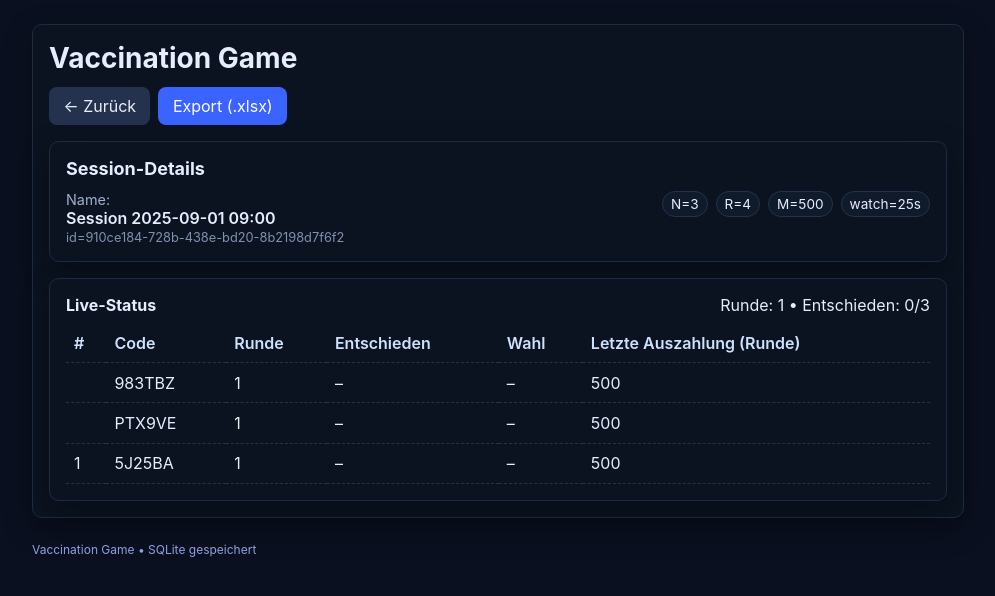
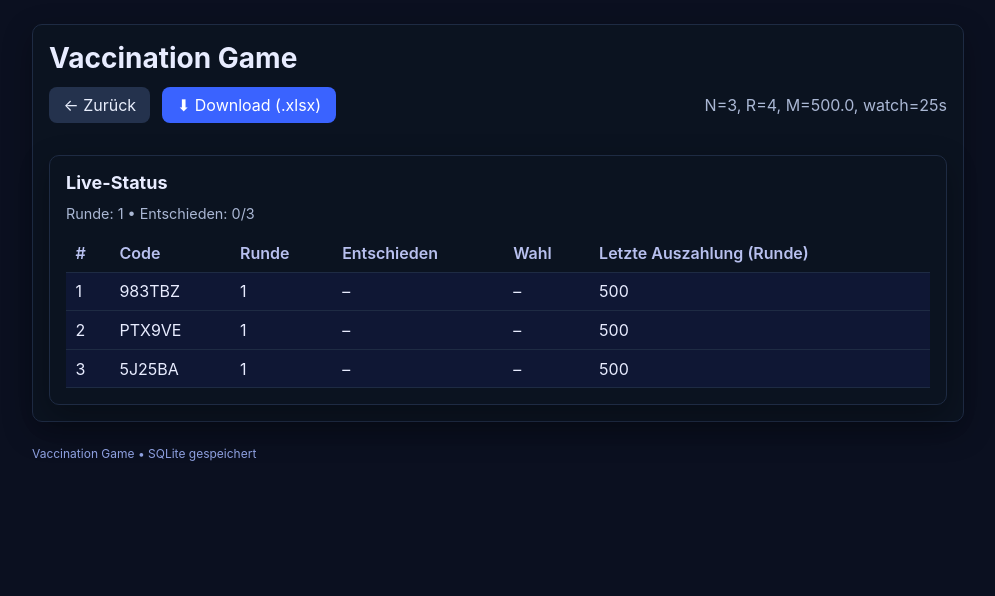
Before and after one commit to 0MajorBoB0/amann_webpage, a Flask app: page /admin/session/910ce184-728b-438e-bd20-8b2198d7f6f2 in a window 1280 px wide. Shown: the top 596 px of the page, without its empty margins (142-1137 px from the left). Run offline with Flask 3, Linux system fonts and the light colour scheme; the visitor is signed in with stand-in values (Sample User, id 1); data comes from the database, SQL or seed files in the repository; both versions use the stored data as it was after the commit; tables that the repository leaves empty hold one stand-in row (values such as "Sample post").

Commit message:
finished

```diff
--- a/app.py
+++ b/app.py
@@ -6,6 +6,8 @@ from flask import (
     url_for, jsonify, g, send_file
 )
 from openpyxl import Workbook
+from openpyxl.styles import Font, PatternFill, Alignment
+from openpyxl.utils import get_column_letter
 
 APP_DIR = os.path.dirname(os.path.abspath(__file__))
 DB_PATH = os.path.join(APP_DIR, "game.db")
@@ -86,6 +88,7 @@ def iso_utc(dt: datetime.datetime) -> str:
 
 def parse_iso_utc(s: str) -> datetime.datetime:
     return datetime.datetime.fromisoformat((s or "").replace("Z", "+00:00"))
+
 
 def init_db():
     con = db()
@@ -342,14 +345,13 @@ def choose():
     s = con.execute("SELECT * FROM sessions WHERE id=?", (p["session_id"],)).fetchone()
     r = p["current_round"]
     already = con.execute("SELECT 1 FROM decisions WHERE participant_id=? AND round_number=?", (p["id"], r)).fetchone()
-    if already:  # client leitet trotzdem zur Warteseite
+    if already:
         return jsonify({"ok": True})
     con.execute(
         "INSERT INTO decisions (session_id, participant_id, round_number, choice, created_at) VALUES (?,?,?,?,?)",
-        (s["id"], p["id"], r, choice, utc_now().isoformat()),
+        (s["id"], p["id"], r, choice, iso_utc(utc_now())),
     )
     con.commit()
-    # WICHTIG: JSON-Antwort; Client navigiert unmittelbar zu /wait
     return jsonify({"ok": True})
 
 @app.route("/wait")
@@ -531,10 +533,12 @@ def feedback():
     p = g.participant
     s = con.execute("SELECT * FROM sessions WHERE id=?", (p["session_id"],)).fetchone()
     r = p["current_round"] - 1
-    if r < 1: return redirect(url_for("round_view"))
+    if r < 1:
+        return redirect(url_for("round_view"))
 
     d = con.execute(
-        "SELECT choice, total_cost, payout, base_payout, b_cost_round, others_A FROM decisions WHERE session_id=? AND participant_id=? AND round_number=?",
+        "SELECT choice, total_cost, payout, base_payout, b_cost_round, others_A "
+        "FROM decisions WHERE session_id=? AND participant_id=? AND round_number=?",
         (s["id"], p["id"], r),
     ).fetchone()
 
@@ -559,7 +563,7 @@ def feedback():
         others_A=(d["others_A"] if d else None),
         decided_A=decided_A,
         decided_B=decided_B,
-        next_round = (not s["archived"]) and (p["current_round"] <= s["rounds"]),
+        next_round=(not s["archived"]) and (p["current_round"] <= s["rounds"]),
     )
     return render_template("feedback.html", **ctx)
 
@@ -647,7 +651,7 @@ def admin():
     rows = con.execute("SELECT * FROM sessions ORDER BY created_at DESC").fetchall()
     sessions_active, sessions_done, sessions_arch = [], [], []
     for s in rows:
-        ps = con.execute("SELECT code FROM participants WHERE session_id=? ORDER BY code", (s["id"],)).fetchall()
+        ps = con.execute("SELECT code FROM participants WHERE session_id=?", (s["id"],)).fetchall()
         sdict = {**dict(s), "participants": [dict(p) for p in ps]}
         if s["archived"]:
             sessions_arch.append(sdict)
@@ -737,6 +741,40 @@ def admin_delete_session():
     return redirect(url_for("admin"))
 
 # --------- XLSX Export ----------
+def _style_table(ws, header_row=1, wrap_cols=None, int_cols=None):
+    """Apply tidy styling to a worksheet: header style, freeze, filter, number formats, wrapping, autosize."""
+    hdr_fill = PatternFill("solid", fgColor="1F2A44")
+    hdr_font = Font(bold=True, color="FFFFFF")
+    for cell in ws[header_row]:
+        cell.fill = hdr_fill
+        cell.font = hdr_font
+        cell.alignment = Alignment(vertical="center")
+
+    ws.freeze_panes = f"A{header_row+1}"
+    ws.auto_filter.ref = ws.dimensions
+
+    if int_cols:
+        for col_idx in int_cols:
+            col_letter = get_column_letter(col_idx)
+            for r in range(header_row+1, ws.max_row+1):
+                ws[f"{col_letter}{r}"].number_format = "0"
+
+    if wrap_cols:
+        for col_idx in wrap_cols:
+            col_letter = get_column_letter(col_idx)
+            for r in range(header_row, ws.max_row+1):
+                ws[f"{col_letter}{r}"].alignment = Alignment(wrap_text=True, vertical="top")
+
+    max_width = {}
+    for row in ws.iter_rows(values_only=False):
+        for cell in row:
+            length = len(str(cell.value)) if cell.value is not None else 0
+            max_width[cell.column] = max(max_width.get(cell.column, 0), length)
+
+    for col, width in max_width.items():
+        col_letter = get_column_letter(col)
+        ws.column_dimensions[col_letter].width = min(60, max(10, width * 1.15))
+
 @app.get("/admin/export_session_xlsx")
 def admin_export_session_xlsx():
     if not require_admin(): return redirect(url_for("admin_login"))
@@ -746,17 +784,31 @@ def admin_export_session_xlsx():
     if not s: return ("Not found", 404)
 
     wb = Workbook()
+
+    # Session (kompakte Parameter)
     ws0 = wb.active; ws0.title = "Session"
     ws0.append(["id","name","group_size","rounds","starting_balance","watch_time","created_at","archived"])
-    ws0.append([s["id"], s["name"], s["group_size"], s["rounds"], s["starting_balance"], s["watch_time"], s["created_at"], s["archived"]])
+    ws0.append([
+        s["id"], s["name"], s["group_size"], s["rounds"],
+        s["starting_balance"], s["watch_time"], s["created_at"], s["archived"]
+    ])
+    _style_table(ws0, header_row=1, wrap_cols=[7,8], int_cols=[3,4,5,6])
 
+    # Participants
     ws1 = wb.create_sheet("Participants")
     ws1.append(["player_no","code","ptype","joined","current_round","balance","completed","created_at"])
-    for p in con.execute("SELECT join_number, code, ptype, joined, current_round, balance, completed, created_at FROM participants WHERE session_id=? ORDER BY join_number, code", (sid,)):
-        ws1.append([p["join_number"], p["code"], p["ptype"], p["joined"], p["current_round"], p["balance"], p["completed"], p["created_at"]])
+    for p in con.execute(
+        "SELECT join_number, code, ptype, joined, current_round, balance, completed, created_at "
+        "FROM participants WHERE session_id=? ORDER BY join_number, code", (sid,)
+    ):
+        ws1.append([p["join_number"], p["code"], p["ptype"], p["joined"],
+                    p["current_round"], p["balance"], p["completed"], p["created_at"]])
+    _style_table(ws1, header_row=1, wrap_cols=[8], int_cols=[1,3,4,5,6,7])
 
+    # Decisions (inkl. others_A / b_cost_round / base_payout)
     ws2 = wb.create_sheet("Decisions")
-    ws2.append(["round","player_no","code","ptype","choice","a_cost","b_cost","total_cost","payout","created_at","revealed","others_A","b_cost_round","base_payout"])
+    ws2.append(["round","player_no","code","ptype","choice","a_cost","b_cost","total_cost",
+                "payout","created_at","revealed","others_A","b_cost_round","base_payout"])
     for d in con.execute("""
         SELECT d.round_number, p.join_number, p.code, p.ptype, d.choice,
                d.a_cost, d.b_cost, d.total_cost, d.payout, d.created_at, d.reveal,
@@ -767,7 +819,12 @@ def admin_export_session_xlsx():
         ws2.append([d["round_number"], d["join_number"], d["code"], d["ptype"], d["choice"],
                     d["a_cost"], d["b_cost"], d["total_cost"], d["payout"], d["created_at"], d["reveal"],
                     d["others_A"], d["b_cost_round"], d["base_payout"]])
+    _style_table(
+        ws2, header_row=1, wrap_cols=[10],  # created_at
+        int_cols=[1,2,4,6,7,8,9,11,12,13,14]
+    )
 
+    # Design (kompakt & lesbar)
     ws3 = wb.create_sheet("Design")
     ws3.append(["Parameter","Wert","Kommentar"])
     for k,v,c in [
@@ -781,21 +838,27 @@ def admin_export_session_xlsx():
         ("Archiviert", s["archived"], "1 = archiviert"),
     ]:
         ws3.append([k,v,c])
+    _style_table(ws3, header_row=1, wrap_cols=[2,3])
 
+    # TypeCostTable (Originale Chef-Tabelle – relevant für Replikation)
     ws4 = wb.create_sheet("TypeCostTable")
     ws4.append(["Typ","A_cost","B_cost_1A","B_cost_2A","B_cost_3A","B_cost_4A","B_cost_5A"])
     for t in sorted(TYPE_COST.keys()):
         ws4.append([t, TYPE_COST[t]["A"], *TYPE_COST[t]["B"][:5]])
+    _style_table(ws4, header_row=1, int_cols=[1,2,3,4,5,6,7])
 
+    # RoundSettings (pro Runde die verwendeten Parameter)
     ws5 = wb.create_sheet("RoundSettings")
     ws5.append(["round","M","N","watch_time"])
     for rr in range(1, int(s["rounds"]) + 1):
         ws5.append([rr, s["starting_balance"], s["group_size"], s["watch_time"]])
+    _style_table(ws5, header_row=1, int_cols=[1,2,3,4])
 
     buf = io.BytesIO()
     wb.save(buf); buf.seek(0)
     filename = f"session_{s['name'].replace(' ', '_')}_{s['id'][:8]}.xlsx"
-    return send_file(buf,
+    return send_file(
+        buf,
         mimetype="application/vnd.openxmlformats-officedocument.spreadsheetml.sheet",
         as_attachment=True,
         download_name=filename
--- a/templates/admin_session.html
+++ b/templates/admin_session.html
@@ -1,45 +1,25 @@
 {% extends "base.html" %}
-{% block title %}Vaccination Game – Session-Details{% endblock %}
+{% block title %}Vaccination Game – Session{% endblock %}
 
 {% block content %}
 <div class="page">
 
-  <header class="pagehead">
-    <div class="actions">
-      <a class="btn btn-secondary" href="{{ url_for('admin') }}">← Zurück</a>
-      <a class="btn btn-primary" href="{{ url_for('admin_export_session_xlsx', session_id=session.id) }}">Export (.xlsx)</a>
+  <div class="toolbar" style="display:flex;gap:.75rem;align-items:center; margin-bottom:1rem;">
+    <a class="btn" href="{{ url_for('admin') }}">← Zurück</a>
+    <a class="btn btn-primary" href="{{ url_for('admin_export_session_xlsx') }}?session_id={{ session.id }}">⬇ Download (.xlsx)</a>
+    <div class="muted" style="margin-left:auto;">
+      N={{ session.group_size }}, R={{ session.rounds }}, M={{ session.starting_balance }}, watch={{ session.watch_time }}s
     </div>
-  </header>
+  </div>
 
   <section class="card">
-    <h3>Session-Details</h3>
-
-    <div class="meta">
-      <div class="metabox">
-        <div class="label">Name:</div>
-        <div class="value">{{ session.name }}</div>
-        <div class="sub">id={{ session.id }}</div>
-      </div>
-
-      <div class="chips">
-        <span class="chip">N={{ session.group_size }}</span>
-        <span class="chip">R={{ session.rounds }}</span>
-        <span class="chip">M={{ session.starting_balance|int }}</span>
-        <span class="chip">watch={{ session.watch_time|int }}s</span>
-      </div>
-    </div>
-  </section>
-
-  <section class="card">
-    <div class="listhead">
-      <div>
-        <strong>Live-Status</strong>
-      </div>
-      <div id="round_info">Runde: {{ round_number }} • Entschieden: <span id="decided_count">0</span>/<span id="need">{{ session.group_size }}</span></div>
+    <h3>Live-Status</h3>
+    <div class="muted tiny">Runde: <span id="round_disp">{{ round_number }}</span> •
+      Entschieden: <span id="decided_count">0</span>/<span id="group_size">{{ session.group_size }}</span>
     </div>
 
-    <div class="tablewrap">
-      <table class="tbl" id="ptable" aria-label="Teilnehmerstatus">
+    <div class="table-wrap" style="margin-top:.75rem;">
+      <table class="table">
         <thead>
           <tr>
             <th>#</th>
@@ -50,56 +30,44 @@
             <th>Letzte Auszahlung (Runde)</th>
           </tr>
         </thead>
-        <tbody>
-          <!-- gefüllt per JS -->
-        </tbody>
+        <tbody id="rows"></tbody>
       </table>
     </div>
   </section>
-
 </div>
 
 <script>
 const sid = "{{ session.id }}";
-const needEl = document.getElementById("need");
-const decidedCountEl = document.getElementById("decided_count");
-const tbody = document.querySelector("#ptable tbody");
-const roundInfo = document.getElementById("round_info");
+const rowsTbody = document.getElementById('rows');
+const decidedCountSpan = document.getElementById('decided_count');
+const roundDisp = document.getElementById('round_disp');
+const groupSize = {{ session.group_size }};
 
 async function poll() {
   try {
     const url = "{{ url_for('admin_session_status') }}" + "?session_id=" + encodeURIComponent(sid);
-    const r = await fetch(url, {cache:"no-store"});
+    const r = await fetch(url);
     if (!r.ok) return;
     const data = await r.json();
 
-    // Runde-Label
-    if (data.session && data.session.current_round !== undefined) {
-      roundInfo.textContent = "Runde: " + data.session.current_round + " • Entschieden: ";
-      roundInfo.textContent += (data.decided_count ?? 0) + "/" + (needEl.textContent || "{{ session.group_size }}");
-    }
+    decidedCountSpan.textContent = data.decided_count ?? 0;
+    roundDisp.textContent = data.session?.current_round ?? '{{ round_number }}';
 
-    decidedCountEl.textContent = data.decided_count ?? 0;
+    rowsTbody.innerHTML = "";
+    (data.participants || []).forEach((p, idx) => {
+      const tr = document.createElement('tr');
+      tr.innerHTML = `
+        <td>${idx+1}</td>
+        <td>${p.code}</td>
+        <td>${p.round_display}</td>
+        <td>${p.decided ? "✓" : "–"}</td>
+        <td>${p.choice ?? "–"}</td>
+        <td>${(p.balance ?? "")}</td>
+      `;
+      rowsTbody.appendChild(tr);
+    });
 
-    // Tabelle rendern
-    const rows = (data.participants || []).map(p => {
-      const decided = p.decided ? "✓" : "–";
-      const choice = p.choice ? p.choice : "–";
-      const payout = (p.balance !== null && p.balance !== undefined) ? p.balance : "–";
-      return `<tr>
-          <td>${p.player_no ?? ""}</td>
-          <td>${p.code ?? ""}</td>
-          <td>${p.round_display ?? ""}</td>
-          <td>${decided}</td>
-          <td>${choice}</td>
-          <td>${payout}</td>
-        </tr>`;
-    }).join("");
-
-    tbody.innerHTML = rows || `<tr><td colspan="6" class="muted">Keine Teilnehmer gefunden.</td></tr>`;
-  } catch (e) {
-    /* still */
-  }
+  } catch(e) {}
 }
 
 setInterval(poll, 1000);
@@ -108,28 +76,12 @@ poll();
 
 <style>
 .page { display:flex; flex-direction:column; gap:1rem; }
-.pagehead { display:flex; align-items:center; justify-content:space-between; }
-.actions { display:flex; gap:.5rem; }
 .card { background:#0b1320; border:1px solid #1e2b43; border-radius:10px; padding:1rem; }
-
-.meta { display:flex; align-items:flex-start; justify-content:space-between; gap:1rem; flex-wrap:wrap; }
-.metabox .label { font-size:.9rem; color:#9fb0d1; }
-.metabox .value { font-weight:600; }
-.metabox .sub { font-size:.8rem; color:#7f90b1; margin-top:.15rem; }
-
-.chips { display:flex; gap:.5rem; flex-wrap:wrap; }
-.chip { background:#0f1a2a; border:1px solid #24324d; padding:.25rem .5rem; border-radius:999px; font-size:.85rem; }
-
-.listhead { display:flex; align-items:center; justify-content:space-between; margin-bottom:.5rem; }
-
-.tablewrap { overflow:auto; }
-.tbl { width:100%; border-collapse:collapse; }
-.tbl th, .tbl td { padding:.6rem .5rem; border-bottom:1px dashed #24324d; text-align:left; }
-.tbl thead th { color:#cfe1ff; font-weight:600; }
-.muted { color:#9fb0d1; text-align:center; }
-
-.btn { padding:.55rem .9rem; border:none; border-radius:8px; cursor:pointer; text-decoration:none; display:inline-block; }
+.btn { padding:.5rem .9rem; border-radius:8px; background:#24324d; color:#e8eefc; text-decoration:none; }
 .btn-primary { background:#3a63ff; color:#fff; }
-.btn-secondary { background:#24324d; color:#e8eefc; }
+.table { width:100%; border-collapse:collapse; }
+.table th, .table td { padding:.55rem .6rem; border-bottom:1px solid #1e2b43; text-align:left; }
+.tiny { font-size:.9rem; }
+.muted { color:#aab7d4; }
 </style>
 {% endblock %}
```
Also changed, not shown: game.db, 2 other files.
